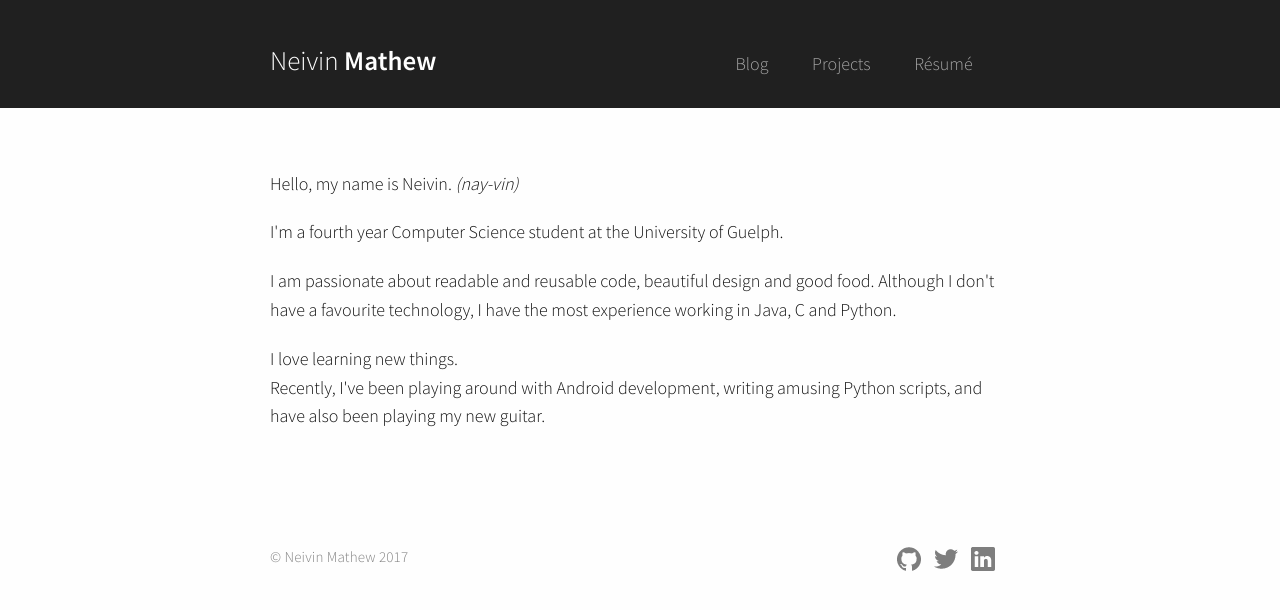
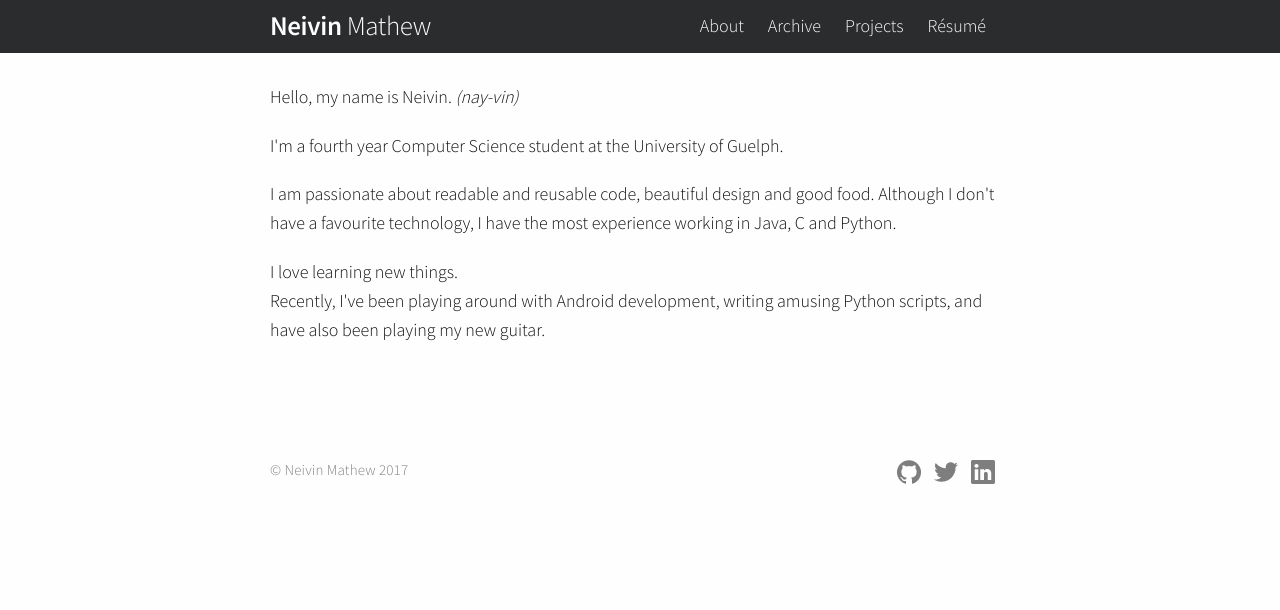
Before and after one commit to neivin/neivin.github.io, a Jekyll site: the page built from index.html, in a window 1280 px wide. Shown: the top 610 px of the page. Built offline with Jekyll 4.4.1, drawn with Linux system fonts in a browser that asks for light colours.

Commit message:
Update site header

```diff
--- a/_includes/header.html
+++ b/_includes/header.html
@@ -1,15 +1,16 @@
-<header class="site-header">
+<header>
 
   <div class="wrapper">
 
-    <div class="header-name"><a id="title-link" href="/"><span id="fname">Neivin</span> Mathew</a></div>
+    <div class="header-name"><a id="title-link" href="/">Neivin <span id="fname">Mathew</span></a></div>
 
-    <div class="nav-links">
-          <a class="page-link" href="/blog">Blog</a>
-          <a class="page-link" href="/work">Projects</a>
+    <ul class="nav-links">
+          <li><a class="page-link" href="#">About</a></li>
+          <li><a class="page-link" href="/blog">Archive</a></li>
+          <li><a class="page-link" href="/work">Projects</a></li>
 <!--          <a class="page-link" href="/contact">CONTACT</a>-->
-          <a class="page-link" href="/resume/neivin_mathew_resume.pdf">Résumé</a>
-     </div>
+          <li><a class="page-link" href="/resume/neivin_mathew_resume.pdf">Résumé</a></li>
+     </ul>
 
   </div>
 </header>
--- a/_sass/_layout.scss
+++ b/_sass/_layout.scss
@@ -1,31 +1,31 @@
 /**
  * Site header
  */
-.site-header {
+header {
     background-color: $dark-grey;
-    min-height: 65px;
-    margin-bottom: 2rem;
-
-    // Positioning context for the mobile navigation icon
+    padding-top: 12px;
+    padding-bottom: 12px;
     position: relative;
+    vertical-align: middle;
 }
 
-.site-header > .wrapper {
-    padding-top: 2rem;
-    padding-bottom: 0.75rem;
+header > .wrapper {
 }
+
 .site-title {
     position: absolute;
     left: 50%;
 }
 
 .header-name{
+    vertical-align: middle;
+    float: left;
     font-family: $base-font-family;
     font-size: 1.5em;
     font-weight: bold;
-    line-height: 0.7;
+    line-height: 1;
+    letter-spacing: -0.025rem;
     display: inline-block;
-    width: 62%;
 }
 
 #fname {
@@ -69,17 +69,10 @@
 
 .page-link {
         color: $background-color;
-        opacity: 0.6;
-        line-height: $base-line-height *2;
         font-size: 1em;
         font-family: $base-font-family;
         text-align: center;
 
-
-        // Gaps between nav items, but not on the first one
-        &:not(:first-child) {
-            margin-left: 40px;
-        }
 
         &:visited {
             opacity: 1;
@@ -93,25 +86,32 @@
     }
 
 .nav-links{
-
+    list-style: none;
+    float: right;
     display: inline-block;
-    padding: 3px;
+    margin-bottom: 0px;
+    overflow: hidden;
+    margin-left: 0px;
     //margin: auto;
 }
 
-@media screen and (max-width: 500px) {
+.nav-links > li {
+    vertical-align: middle;
+    float: left;
+    margin: 0 24px 0 0;
+}
+
+@media screen and (max-width: 540px) {
+
+    .nav-links{
+        float:none;
+    }
     .header-name{
         font-size: 2em;
+        float: none;
     }
 
-    .page-link{
-        font-size: 0.9rem;
-        // Gaps between nav items, but not on the first one
-        &:not(:first-child) {
-            margin-left: 25px;
-        }
 
-    }
 
     body{
         font-size: 17px;
@@ -123,13 +123,21 @@
         font-size: 1.65em;
     }
 
-    .page-link{
-        font-size: 0.7em;
-        // Gaps between nav items, but not on the first one
-        &:not(:first-child) {
-            margin-left: 15px;
-        }
+
+    .bot{
+        font-size: 12px !important;
     }
+}
+
+@media screen and (max-width: 330px) {
+    .header-name{
+        font-size: 1.4em;
+    }
+
+    .nav-links{
+        font-size: 0.8em;
+    }
+
 
     .bot{
         font-size: 12px !important;
--- a/css/main.scss
+++ b/css/main.scss
@@ -30,7 +30,7 @@ $brand-dark:       darken($brand-color, 10%);
 $grey-color:       #828282;
 $grey-color-light: lighten($grey-color, 40%);
 $grey-color-dark:  darken($grey-color, 25%);
-$dark-grey:			#202020;
+$dark-grey:			#2A2C2E;
 
 // Width of the content area
 $content-width:    800px;
```
